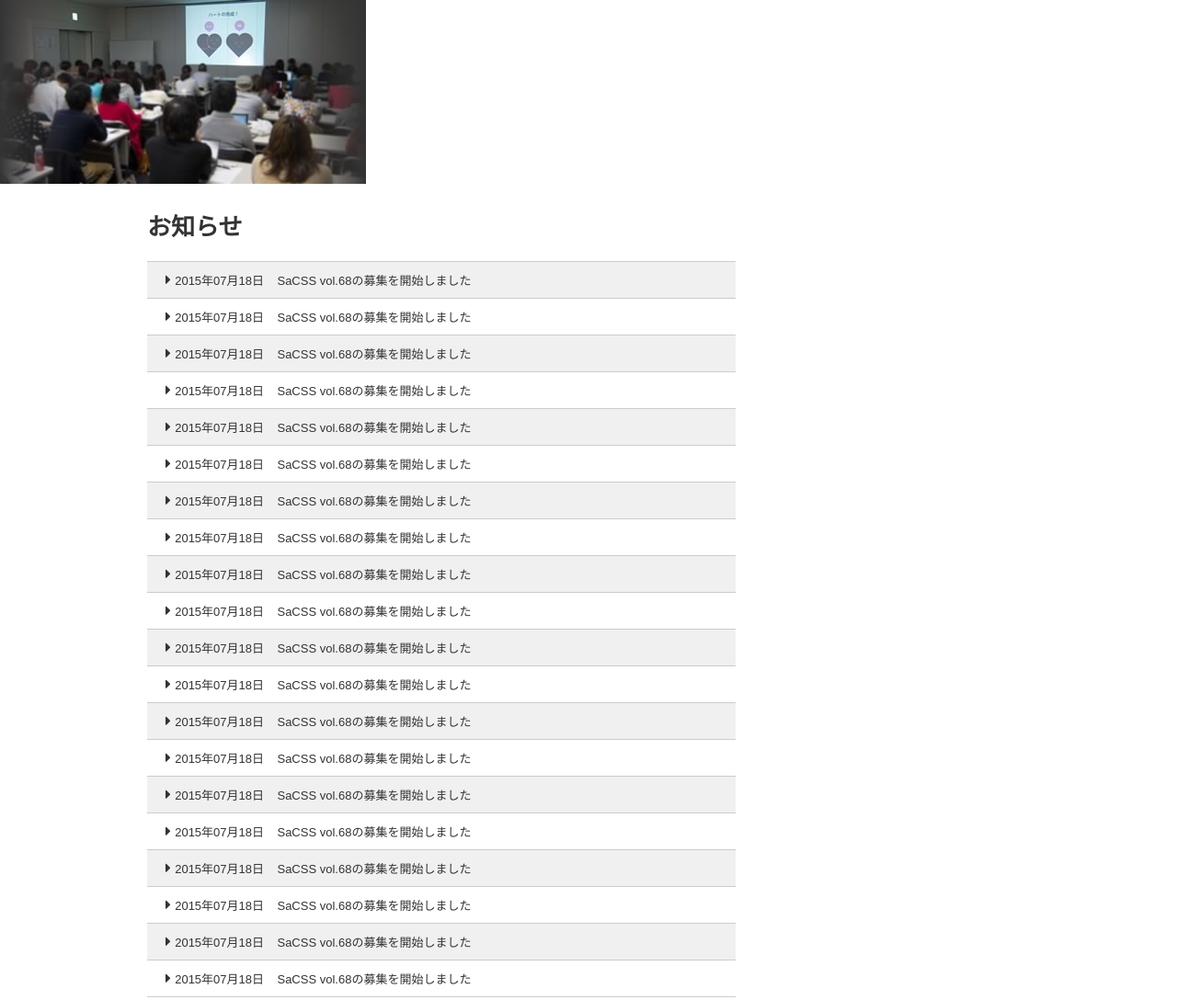
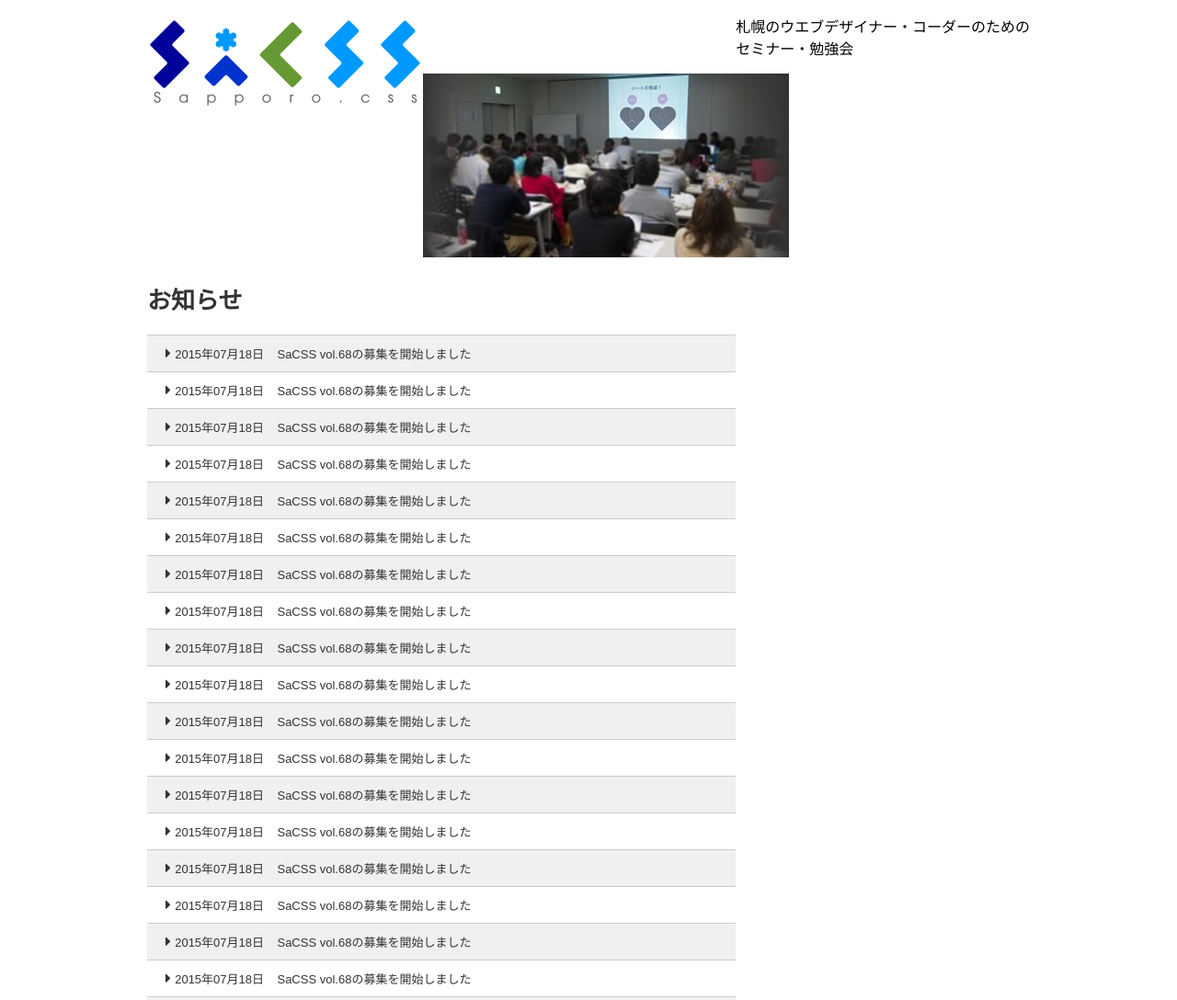
Before and after one commit to sacss/sacss-vol67, a plain HTML site: page html/archive.html in a window 1280 px wide. Shown: the top 1088 px of the page at 92% size. Drawn offline with Linux system fonts and the light colour scheme.

Commit message:
archive.html, detail.html変更h1タグ挿入

```diff
--- a/html/archive.html
+++ b/html/archive.html
@@ -11,7 +11,8 @@
 
 <div class="l-header">
   <div class="l-inner">
-
+    <h1><img src="./common/images/logo.png"></h1>
+    <p class="description">札幌のウエブデザイナー・コーダーのための<br />セミナー・勉強会</p>
   </div>
 </div><!-- /.l-header -->
 
```
Also changed, not shown: html/detail.html (+2 -1 lines).
